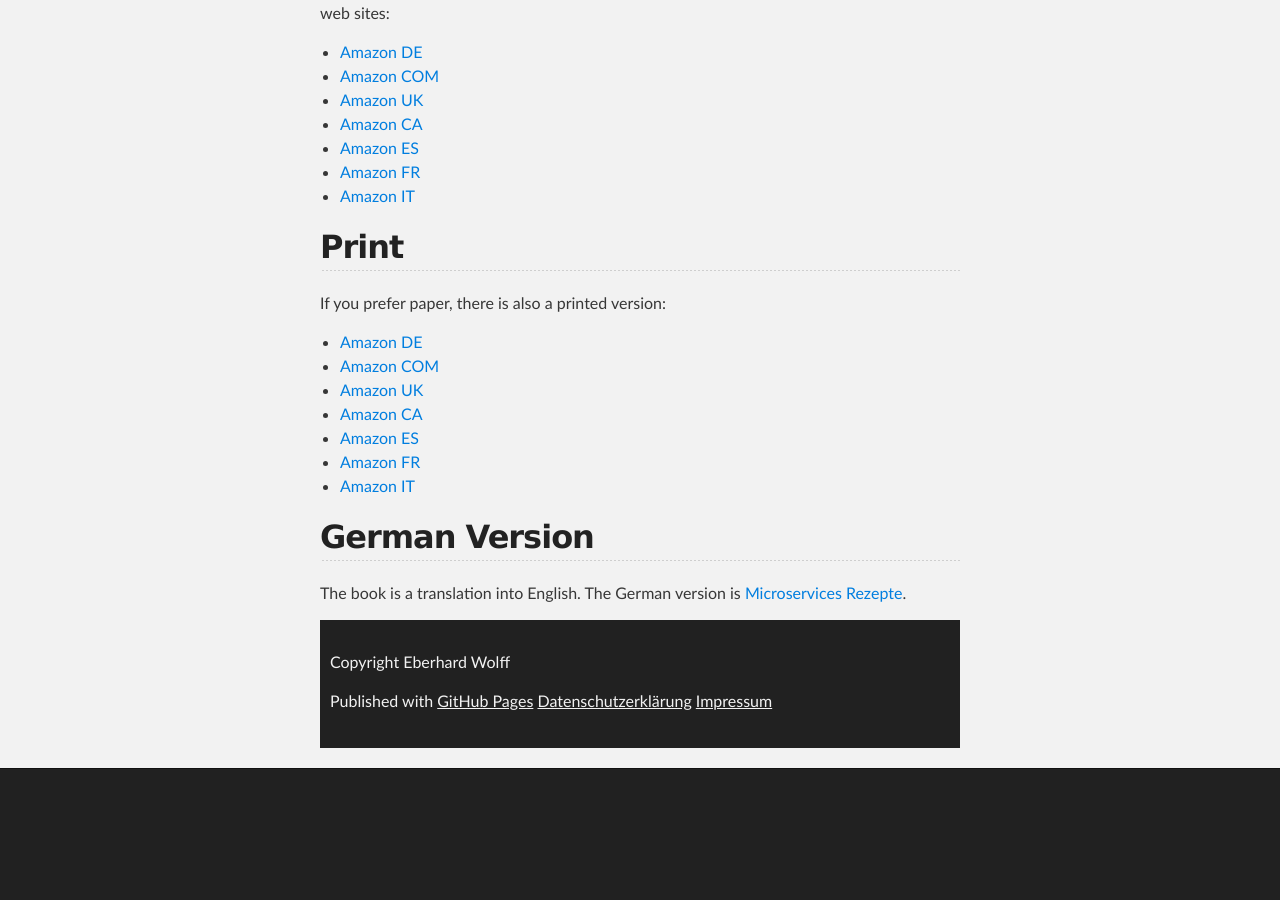
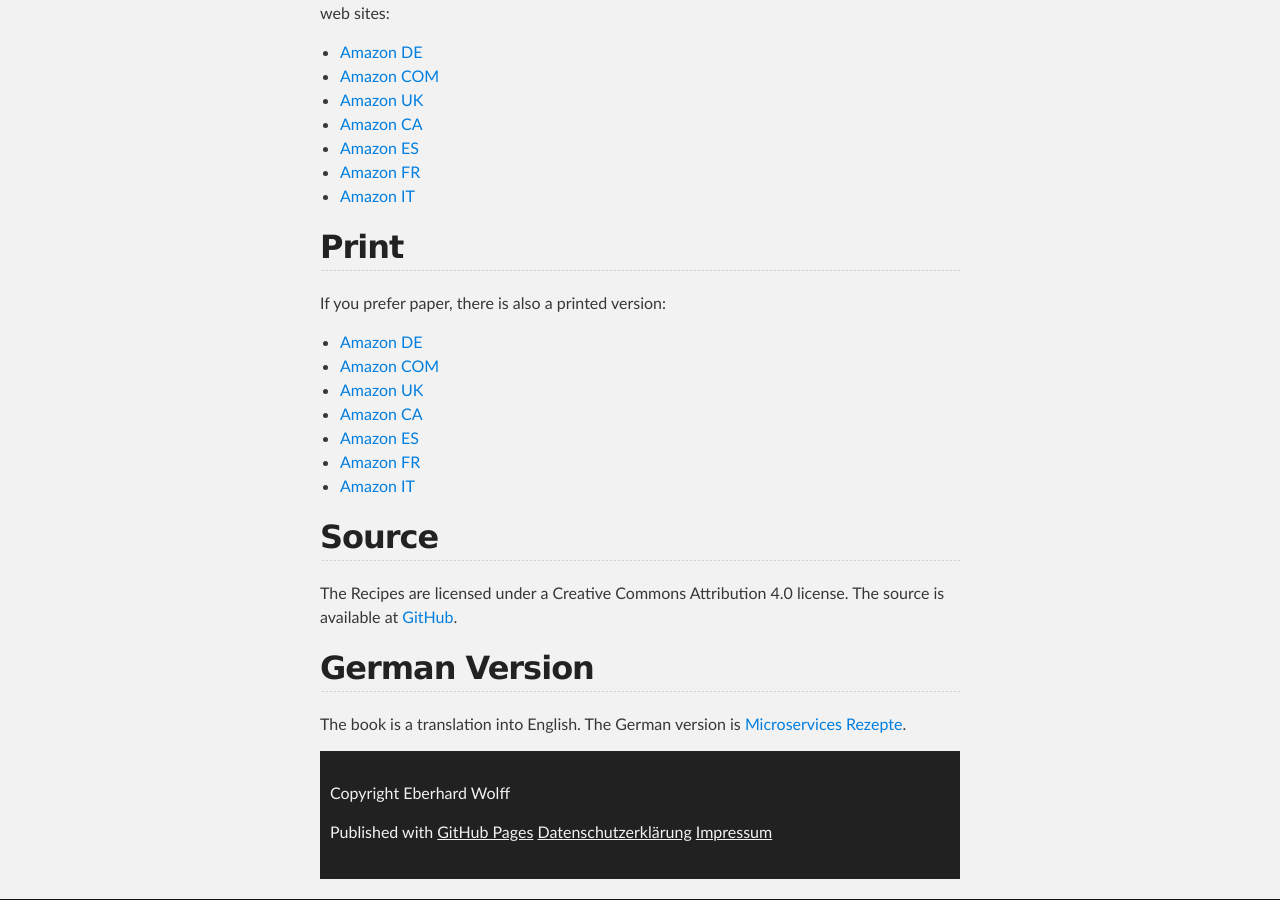
Before and after one commit to ewolff/practical-microservices.com, a Jekyll site: the page built from recipes.md, in a window 1280 px wide and 900 px high, scrolled down 1726 px. Built offline with Jekyll 4.4.1, drawn with Linux system fonts in a browser that asks for light colours; before the commit the page ends 2495 px from its top, so only the background shows below that.

Commit message:
Add link to source

```diff
--- a/recipes.md
+++ b/recipes.md
@@ -69,6 +69,12 @@ If you prefer paper, there is also a printed version:
 * [Amazon FR](http://amzn.to/2FwyCUP)
 * [Amazon IT](http://amzn.to/2F6acDL)
 
+## Source
+
+The Recipes are licensed under a Creative Commons Attribution 4.0
+license. The source is available at
+[GitHub](https://github.com/ewolff/microservices-recipes).
+
 ## German Version
 
 The book is a translation into English. The German version is
```
